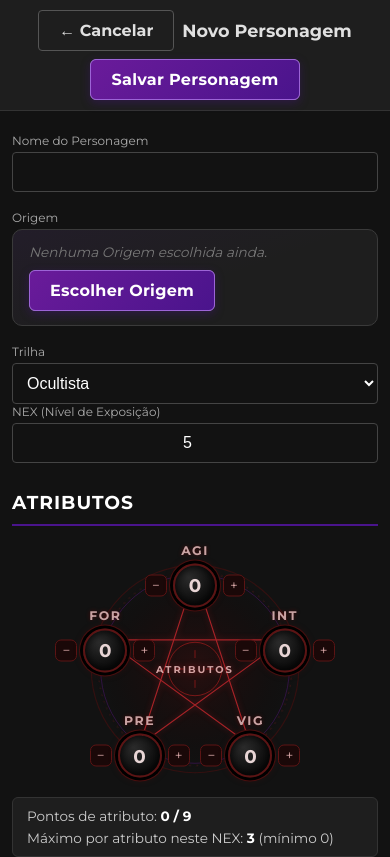
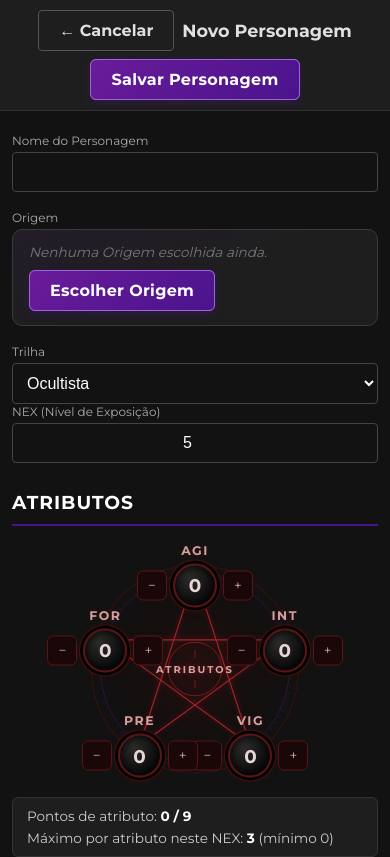
Before and after one commit to breeramon/DadosRPG, a React (Vite) app: page /form in a window 390 px wide. Shown: the top 857 px of the page. Built offline with nearby package versions, Linux system fonts and the light colour scheme; no server answers; sample sign-in values are in the browser's storage.

Commit message:
aumento no tamanho dos botões para dispositivos mobiles ou para telas pequenas.

```diff
--- a/src/index.css
+++ b/src/index.css
@@ -217,11 +217,12 @@ button {
    dela quando "fixed" no canto da tela), então precisa reativar aqui,
    senão o botão fica visível mas não clicável. */
 .dice-box-settings-btn {
+    /* Alvo de toque -- mesmo piso de 30px do resto (ver .vital-btn). */
     position: absolute;
     top: 6px;
     right: 6px;
-    width: 26px;
-    height: 26px;
+    width: 30px;
+    height: 30px;
     display: flex;
     align-items: center;
     justify-content: center;
@@ -591,8 +592,11 @@ h3 {
 }
 
 .attr-stepper-btn {
-    width: 26px;
-    height: 26px;
+    /* Alvo de toque -- mesmo piso de 30px do .vital-btn (ver comentário
+       lá). No mobile (@media max-width: 600px, mais abaixo) também sobe
+       pra 30px, igual aqui. */
+    width: 30px;
+    height: 30px;
     border-radius: 6px;
     flex-shrink: 0;
     background-color: #1a0808;
@@ -766,11 +770,14 @@ h3 {
 }
 
 .vital-btn {
+    /* Alvo de toque (WCAG 2.5.5 pede 44x44px; aqui um meio-termo
+       deliberado, ver conversa) -- 24px era pequeno demais, sobe pro
+       piso de 30px combinado. */
     background-image: linear-gradient(160deg, #2a2a2a, #161616);
     border: 1px solid #444;
     color: #ccc;
-    width: 24px;
-    height: 24px;
+    width: 30px;
+    height: 30px;
     border-radius: 6px;
     cursor: pointer;
     font-size: 0.85rem;
@@ -3218,8 +3225,13 @@ h3 {
     }
 
     .attr-stepper-btn {
-        width: 22px;
-        height: 22px;
+        /* Mesmo piso de 30px do resto (ver .attr-stepper-btn acima) --
+           antes encolhia pra 22px aqui só pra abrir espaço pro círculo
+           central, que já sobe pra 44px logo acima. Vale conferir numa
+           tela estreita de verdade se a linha inteira (botão + círculo
+           + botão) ainda cabe sem apertar. */
+        width: 30px;
+        height: 30px;
         font-size: 0.85rem;
     }
 
```
